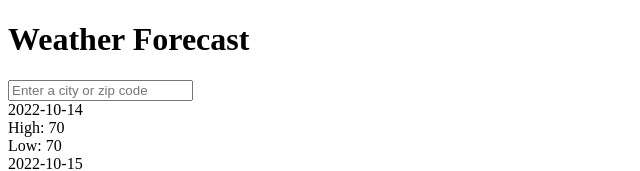
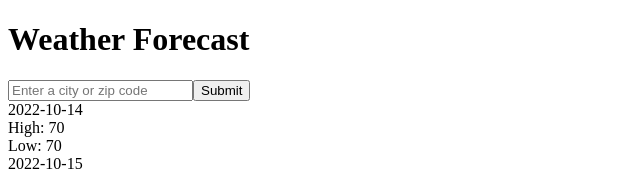
Before and after one commit to sonoilconte/weather-app, a React (Create React App) app in the folder client/: page / in a window 1280 px wide. Shown: the top 171 px of the page, without its empty margins (0-640 px from the left). Built offline with nearby package versions, Linux system fonts and the light colour scheme.

Commit message:
Implement call to backend for forecast data Add vscode debugging config for React app

```diff
--- a/client/package.json
+++ b/client/package.json
@@ -6,6 +6,7 @@
     "@testing-library/jest-dom": "^5.16.5",
     "@testing-library/react": "^13.4.0",
     "@testing-library/user-event": "^13.5.0",
+    "axios": "^1.1.2",
     "react": "^18.2.0",
     "react-dom": "^18.2.0",
     "react-scripts": "5.0.1",
--- a/client/src/App.js
+++ b/client/src/App.js
@@ -1,6 +1,7 @@
 import React from 'react';
 import Search from './components/Search';
 import WeatherDayList from './components/WeatherDayList';
+import axios from 'axios';
 
 class App extends React.Component {
 
@@ -10,9 +11,9 @@ class App extends React.Component {
 			searchTerm: '',
 			weatherDays: [
 				{
-				date: '2022-10-14',
-				high: '70',
-				low: '70',
+					date: '2022-10-14',
+					high: '70',
+					low: '70',
 				},
 				{
 					date: '2022-10-15',
@@ -33,11 +34,23 @@ class App extends React.Component {
 		this.setState({ searchTerm: event.target.value });
 	}
 
+	onSearchTermSubmit = async (event) => {
+		event.preventDefault();
+		// console.log('sanity');
+		console.log({ event })
+		const { data: { days } } = await axios.get(`/api?location=${this.state.searchTerm}`);
+		this.setState({ weatherDays: days });
+	}
+
 	render() {
 		return (
 		  <div className="App">
 				<h1>Weather Forecast</h1>
-				<Search searchTerm={this.searchTerm} onSearchTermChange={this.onSearchTermChange} />
+				<Search
+					searchTerm={this.searchTerm}
+					onSearchTermChange={this.onSearchTermChange}
+					onSearchTermSubmit={this.onSearchTermSubmit}
+				/>
 				<WeatherDayList weatherDays={this.state.weatherDays} />
 		  </div>
 		);
--- a/client/src/components/Search.js
+++ b/client/src/components/Search.js
@@ -4,11 +4,12 @@ class Search extends React.Component {
 	render() {
 		return (
 			<div>
-				<form>
+				<form onSubmit={this.props.onSearchTermSubmit}>
 					<input
 						placeholder='Enter a city or zip code'
 						onChange={this.props.onSearchTermChange}
 					/>
+					<input type='submit' />
 				</form>
 			</div>
 		);
```
Also changed, not shown: 2 other files (tests, documents, lock files or other folders).
